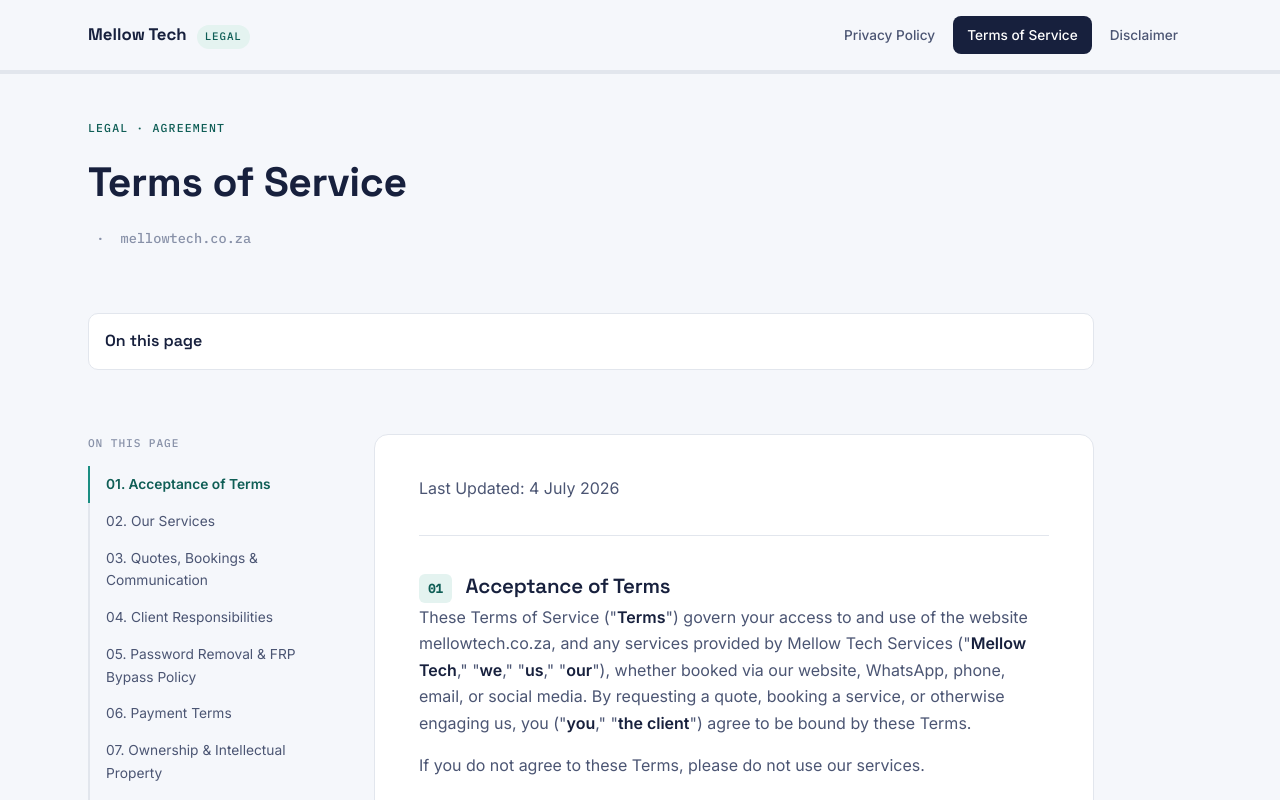
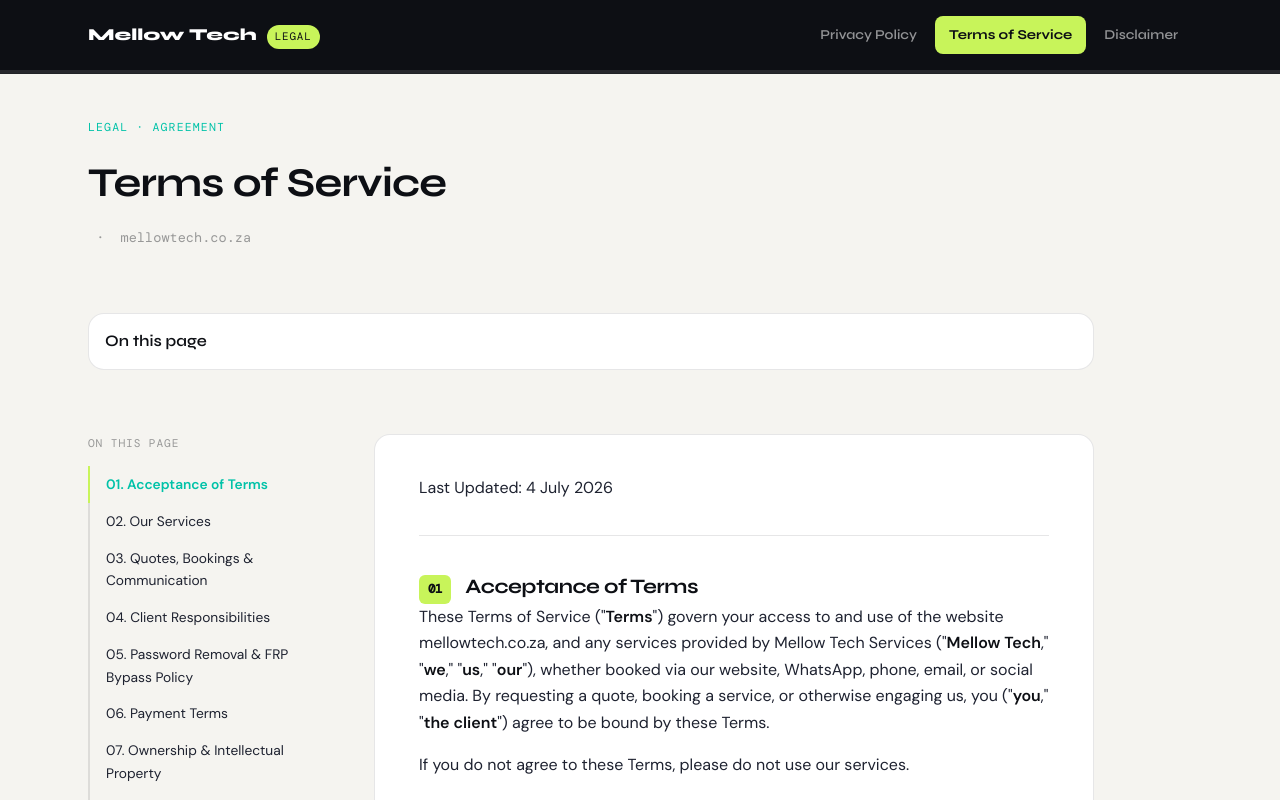
Before and after one commit to TOO-MELLOW/MellowFied, a plain HTML site: page mellowtech-terms-of-service.html in a window 1280 px wide. Shown: the top 800 px of the page. Drawn offline with nearby package versions, Linux system fonts and the light colour scheme.

```diff
--- a/mellowtech-terms-of-service.html
+++ b/mellowtech-terms-of-service.html
@@ -8,180 +8,184 @@
 <meta name="robots" content="noindex">
 <link rel="preconnect" href="https://fonts.googleapis.com">
 <link rel="preconnect" href="https://fonts.gstatic.com" crossorigin>
-<link href="https://fonts.googleapis.com/css2?family=Space+Grotesk:wght@500;600;700&family=Inter:wght@400;500;600&family=IBM+Plex+Mono:wght@500&display=swap" rel="stylesheet">
+<link href="https://fonts.googleapis.com/css2?family=Syne:wght@600;700;800&family=DM+Sans:ital,wght@0,400;0,500;0,600;1,400&family=DM+Mono:wght@400;500&display=swap" rel="stylesheet">
 <style>
-:root{
-  --bg:#F5F7FB;
-  --surface:#FFFFFF;
-  --ink:#17203D;
-  --ink-soft:#4B5573;
-  --ink-faint:#8891A8;
-  --accent:#1B8E82;
-  --accent-ink:#0F5E56;
-  --accent-soft:#E4F3F0;
-  --line:#E2E6ED;
-  --flag:#B4610F;
-  --flag-soft:#FBEEDF;
-  --radius:10px;
-  --maxw:1160px;
+:root {
+  --bg: #f5f4f0;
+  --surface: #ffffff;
+  --ink: #0d0f14;
+  --ink-soft: #1e2230;
+  --ink-faint: rgba(13,15,20,0.4);
+  --accent: #00c2a8;
+  --accent-ink: #009e8a;
+  --accent-soft: rgba(0,194,168,0.1);
+  --line: rgba(13,15,20,0.1);
+  --lime: #c8f45a;
+  --lime-dark: #a8d43a;
+  --flag: #B4610F;
+  --flag-soft: #FBEEDF;
+  --radius: 16px;
+  --maxw: 1160px;
 }
-*{box-sizing:border-box;}
-html{scroll-behavior:smooth;}
-body{
-  margin:0;
-  background:var(--bg);
-  color:var(--ink-soft);
-  font-family:'Inter',system-ui,-apple-system,sans-serif;
-  font-size:16px;
-  line-height:1.65;
-  -webkit-font-smoothing:antialiased;
+*, *::before, *::after { box-sizing: border-box; }
+html { scroll-behavior: smooth; }
+body {
+  margin: 0;
+  background: var(--bg);
+  color: var(--ink-soft);
+  font-family: 'DM Sans', system-ui, sans-serif;
+  font-size: 16px;
+  line-height: 1.65;
+  -webkit-font-smoothing: antialiased;
 }
-h1,h2,h3{
-  font-family:'Space Grotesk',system-ui,sans-serif;
-  color:var(--ink);
-  margin:0;
-  letter-spacing:-0.01em;
+h1, h2, h3 {
+  font-family: 'Syne', system-ui, sans-serif;
+  color: var(--ink);
+  margin: 0;
+  letter-spacing: -0.02em;
 }
-a{color:var(--accent-ink);text-decoration-color:var(--accent);text-underline-offset:2px;}
-a:hover{color:var(--accent);}
-.mono{font-family:'IBM Plex Mono',monospace;}
+a { color: var(--accent); text-decoration-color: var(--accent); text-underline-offset: 2px; }
+a:hover { color: var(--accent-ink); }
+.mono { font-family: 'DM Mono', monospace; }
 
 /* ---------- top bar ---------- */
-.topbar{
-  position:sticky; top:0; z-index:50;
-  background:rgba(245,247,251,0.92);
-  backdrop-filter:blur(8px);
-  border-bottom:1px solid var(--line);
+.topbar {
+  position: sticky; top: 0; z-index: 50;
+  background: var(--ink);
+  border-bottom: 1px solid rgba(255,255,255,0.08);
 }
-.topbar-inner{
-  max-width:var(--maxw); margin:0 auto;
-  display:flex; align-items:center; justify-content:space-between;
-  padding:16px 28px;
-  gap:20px;
+.topbar-inner {
+  max-width: var(--maxw); margin: 0 auto;
+  display: flex; align-items: center; justify-content: space-between;
+  padding: 16px 28px;
+  gap: 20px;
 }
-.brand{display:flex; align-items:baseline; gap:10px; text-decoration:none;}
-.brand-mark{
-  font-family:'Space Grotesk',sans-serif; font-weight:700; font-size:1.05rem;
-  color:var(--ink);
+.brand { display: flex; align-items: baseline; gap: 10px; text-decoration: none; }
+.brand-mark {
+  font-family: 'Syne', sans-serif; font-weight: 800; font-size: 1.05rem;
+  color: #ffffff;
 }
-.brand-tag{
-  font-family:'IBM Plex Mono',monospace; font-size:0.68rem; letter-spacing:0.08em;
-  color:var(--accent-ink); background:var(--accent-soft);
-  padding:3px 8px; border-radius:20px; text-transform:uppercase;
+.brand-tag {
+  font-family: 'DM Mono', monospace; font-size: 0.68rem; letter-spacing: 0.08em;
+  color: var(--ink); background: var(--lime);
+  padding: 3px 8px; border-radius: 20px; text-transform: uppercase;
 }
-.doc-tabs{display:flex; gap:4px; flex-wrap:wrap;}
-.doc-tabs a{
-  font-size:0.85rem; font-weight:500; color:var(--ink-soft);
-  text-decoration:none; padding:8px 14px; border-radius:8px;
-  transition:background .15s, color .15s;
-  white-space:nowrap;
+.doc-tabs { display: flex; gap: 4px; flex-wrap: wrap; }
+.doc-tabs a {
+  font-size: 0.85rem; font-weight: 500; color: rgba(255,255,255,0.55);
+  font-family: 'Syne', sans-serif;
+  text-decoration: none; padding: 8px 14px; border-radius: 8px;
+  transition: background .15s, color .15s;
+  white-space: nowrap;
 }
-.doc-tabs a:hover{background:var(--accent-soft); color:var(--accent-ink);}
-.doc-tabs a.active{background:var(--ink); color:#fff;}
-.progress{height:3px; background:var(--line);}
-.progress-bar{height:100%; width:0%; background:var(--accent); transition:width .1s linear;}
+.doc-tabs a:hover { background: rgba(255,255,255,0.08); color: #fff; }
+.doc-tabs a.active { background: var(--lime); color: var(--ink); font-weight: 700; }
+.progress { height: 3px; background: rgba(255,255,255,0.1); }
+.progress-bar { height: 100%; width: 0%; background: var(--lime); transition: width .1s linear; }
 
 /* ---------- layout ---------- */
-.wrap{max-width:var(--maxw); margin:0 auto; padding:0 28px;}
-.layout{
-  display:grid; grid-template-columns:230px minmax(0,720px); gap:56px;
-  padding:44px 0 90px;
-  align-items:start;
+.wrap { max-width: var(--maxw); margin: 0 auto; padding: 0 28px; }
+.layout {
+  display: grid; grid-template-columns: 230px minmax(0, 720px); gap: 56px;
+  padding: 44px 0 90px;
+  align-items: start;
 }
-@media (max-width:860px){
-  .layout{grid-template-columns:1fr; padding:28px 0 60px;}
-  .toc-desktop{display:none;}
+@media (max-width: 860px) {
+  .layout { grid-template-columns: 1fr; padding: 28px 0 60px; }
+  .toc-desktop { display: none; }
 }
 
 /* ---------- hero ---------- */
-.doc-hero{grid-column:1/-1; padding-bottom:8px;}
-.eyebrow{
-  font-family:'IBM Plex Mono',monospace; font-size:0.72rem; letter-spacing:0.1em;
-  text-transform:uppercase; color:var(--accent-ink); margin-bottom:12px; display:block;
+.doc-hero { grid-column: 1/-1; padding-bottom: 8px; }
+.eyebrow {
+  font-family: 'DM Mono', monospace; font-size: 0.72rem; letter-spacing: 0.1em;
+  text-transform: uppercase; color: var(--accent); margin-bottom: 12px; display: block;
 }
-h1.doc-title{font-size:clamp(1.9rem,3.2vw,2.6rem); font-weight:700; margin-bottom:10px;}
-.doc-meta{font-size:0.85rem; color:var(--ink-faint); font-family:'IBM Plex Mono',monospace;}
+h1.doc-title { font-size: clamp(1.9rem, 3.2vw, 2.6rem); font-weight: 700; margin-bottom: 10px; }
+.doc-meta { font-size: 0.85rem; color: var(--ink-faint); font-family: 'DM Mono', monospace; }
 
 /* ---------- toc ---------- */
-.toc-desktop{position:sticky; top:92px;}
-.toc-label{
-  font-family:'IBM Plex Mono',monospace; font-size:0.7rem; letter-spacing:0.08em;
-  text-transform:uppercase; color:var(--ink-faint); margin-bottom:14px; display:block;
+.toc-desktop { position: sticky; top: 76px; }
+.toc-label {
+  font-family: 'DM Mono', monospace; font-size: 0.7rem; letter-spacing: 0.08em;
+  text-transform: uppercase; color: var(--ink-faint); margin-bottom: 14px; display: block;
 }
-.toc-desktop ul{list-style:none; margin:0; padding:0; border-left:2px solid var(--line);}
-.toc-desktop li{margin:0;}
-.toc-desktop a{
-  display:block; padding:7px 0 7px 16px; margin-left:-2px; border-left:2px solid transparent;
-  font-size:0.86rem; color:var(--ink-soft); text-decoration:none;
-  transition:color .15s, border-color .15s;
+.toc-desktop ul { list-style: none; margin: 0; padding: 0; border-left: 2px solid var(--line); }
+.toc-desktop li { margin: 0; }
+.toc-desktop a {
+  display: block; padding: 7px 0 7px 16px; margin-left: -2px; border-left: 2px solid transparent;
+  font-size: 0.86rem; color: var(--ink-soft); text-decoration: none;
+  transition: color .15s, border-color .15s;
 }
-.toc-desktop a:hover{color:var(--accent-ink);}
-.toc-desktop a.active{color:var(--accent-ink); border-left-color:var(--accent); font-weight:600;}
+.toc-desktop a:hover { color: var(--accent); }
+.toc-desktop a.active { color: var(--accent); border-left-color: var(--lime); font-weight: 600; }
 
-.toc-mobile{grid-column:1/-1; margin-bottom:8px;}
-.toc-mobile summary{
-  cursor:pointer; font-family:'Space Grotesk',sans-serif; font-weight:600;
-  padding:14px 16px; background:var(--surface); border:1px solid var(--line);
-  border-radius:var(--radius); color:var(--ink); list-style:none;
+.toc-mobile { grid-column: 1/-1; margin-bottom: 8px; }
+.toc-mobile summary {
+  cursor: pointer; font-family: 'Syne', sans-serif; font-weight: 600;
+  padding: 14px 16px; background: var(--surface); border: 1px solid var(--line);
+  border-radius: var(--radius); color: var(--ink); list-style: none;
 }
-.toc-mobile summary::-webkit-details-marker{display:none;}
-.toc-mobile[open] summary{border-radius:var(--radius) var(--radius) 0 0;}
-.toc-mobile ul{
-  list-style:none; margin:0; padding:8px; background:var(--surface);
-  border:1px solid var(--line); border-top:none; border-radius:0 0 var(--radius) var(--radius);
+.toc-mobile summary::-webkit-details-marker { display: none; }
+.toc-mobile[open] summary { border-radius: var(--radius) var(--radius) 0 0; }
+.toc-mobile ul {
+  list-style: none; margin: 0; padding: 8px; background: var(--surface);
+  border: 1px solid var(--line); border-top: none; border-radius: 0 0 var(--radius) var(--radius);
 }
-.toc-mobile a{display:block; padding:8px 10px; font-size:0.9rem; color:var(--ink-soft); text-decoration:none; border-radius:6px;}
-.toc-mobile a:hover{background:var(--accent-soft);}
+.toc-mobile a { display: block; padding: 8px 10px; font-size: 0.9rem; color: var(--ink-soft); text-decoration: none; border-radius: 6px; }
+.toc-mobile a:hover { background: var(--accent-soft); color: var(--accent); }
 
 /* ---------- content ---------- */
-.content{background:var(--surface); border:1px solid var(--line); border-radius:14px; padding:40px 44px;}
-@media (max-width:640px){.content{padding:26px 22px;}}
+.content { background: var(--surface); border: 1px solid var(--line); border-radius: var(--radius); padding: 40px 44px; }
+@media (max-width: 640px) { .content { padding: 26px 22px; } }
 
-.content h2{
-  display:flex; align-items:baseline; gap:14px;
-  font-size:1.28rem; font-weight:600;
-  padding-top:34px; margin-top:34px; border-top:1px solid var(--line);
-  scroll-margin-top:90px;
+.content h2 {
+  display: flex; align-items: baseline; gap: 14px;
+  font-size: 1.28rem; font-weight: 700;
+  padding-top: 34px; margin-top: 34px; border-top: 1px solid var(--line);
+  scroll-margin-top: 90px;
 }
-.content > h2:first-child{margin-top:0; padding-top:0; border-top:none;}
-.content h2 .num{
-  font-family:'IBM Plex Mono',monospace; font-size:0.78rem; font-weight:600;
-  color:var(--accent-ink); background:var(--accent-soft);
-  border-radius:6px; padding:4px 9px; flex-shrink:0;
+.content > h2:first-child { margin-top: 0; padding-top: 0; border-top: none; }
+.content h2 .num {
+  font-family: 'DM Mono', monospace; font-size: 0.78rem; font-weight: 600;
+  color: var(--ink); background: var(--lime);
+  border-radius: 6px; padding: 4px 9px; flex-shrink: 0;
 }
-.content p{margin:0 0 16px;}
-.content ul,.content ol{margin:0 0 16px; padding-left:22px;}
-.content li{margin-bottom:6px;}
-.content strong{color:var(--ink); font-weight:600;}
-.content table{
-  width:100%; border-collapse:collapse; margin:18px 0 22px; font-size:0.92rem;
+.content p { margin: 0 0 16px; }
+.content ul, .content ol { margin: 0 0 16px; padding-left: 22px; }
+.content li { margin-bottom: 6px; }
+.content strong { color: var(--ink); font-weight: 600; }
+.content table {
+  width: 100%; border-collapse: collapse; margin: 18px 0 22px; font-size: 0.92rem;
 }
-.content th,.content td{
-  border:1px solid var(--line); padding:10px 12px; text-align:left; vertical-align:top;
+.content th, .content td {
+  border: 1px solid var(--line); padding: 10px 12px; text-align: left; vertical-align: top;
 }
-.content th{background:var(--accent-soft); color:var(--accent-ink); font-family:'IBM Plex Mono',monospace; font-size:0.78rem; text-transform:uppercase; letter-spacing:0.03em;}
-
-.todo{
-  background:var(--flag-soft); color:var(--flag); font-weight:600;
-  padding:2px 7px; border-radius:5px; font-size:0.94em;
-  border-bottom:1px dashed var(--flag);
+.content th {
+  background: var(--lime); color: var(--ink); font-family: 'DM Mono', monospace;
+  font-size: 0.78rem; text-transform: uppercase; letter-spacing: 0.03em;
+}
+.todo {
+  background: var(--flag-soft); color: var(--flag); font-weight: 600;
+  padding: 2px 7px; border-radius: 5px; font-size: 0.94em;
+  border-bottom: 1px dashed var(--flag);
 }
 
 /* ---------- footer ---------- */
-.doc-footer{
-  margin-top:36px; padding:26px 0 50px; border-top:1px solid var(--line);
-  display:flex; flex-wrap:wrap; justify-content:space-between; gap:20px;
-  font-size:0.86rem; color:var(--ink-faint);
+.doc-footer {
+  margin-top: 36px; padding: 26px 0 50px; border-top: 1px solid var(--line);
+  display: flex; flex-wrap: wrap; justify-content: space-between; gap: 20px;
+  font-size: 0.86rem; color: var(--ink-faint);
 }
-.doc-footer .col{max-width:360px;}
-.doc-footer strong{color:var(--ink-soft); display:block; margin-bottom:6px; font-family:'Space Grotesk',sans-serif;}
-.doc-footer nav a{margin-right:14px; color:var(--ink-soft);}
-.back-home{
-  display:inline-flex; align-items:center; gap:6px; margin-top:10px;
-  font-size:0.85rem; font-weight:600; color:var(--accent-ink); text-decoration:none;
+.doc-footer .col { max-width: 360px; }
+.doc-footer strong { color: var(--ink-soft); display: block; margin-bottom: 6px; font-family: 'Syne', sans-serif; }
+.doc-footer nav a { margin-right: 14px; color: var(--ink-soft); }
+.back-home {
+  display: inline-flex; align-items: center; gap: 6px; margin-top: 10px;
+  font-size: 0.85rem; font-weight: 700; color: var(--accent); text-decoration: none;
+  font-family: 'Syne', sans-serif;
 }
-.back-home:hover{color:var(--accent);}
-
+.back-home:hover { color: var(--accent-ink); }
 </style>
 </head>
 <body>
@@ -207,7 +211,7 @@
     <div class="doc-hero">
       <span class="eyebrow">Legal · Agreement</span>
       <h1 class="doc-title">Terms of Service</h1>
-      <div class="doc-meta"> &nbsp;·&nbsp; mellowtech.co.za</div>
+      <div class="doc-meta">&nbsp;·&nbsp; mellowtech.co.za</div>
     </div>
 
     <details class="toc-mobile">
@@ -254,9 +258,11 @@
 
     <main class="content">
       <p>Last Updated: 4 July 2026</p>
+
       <h2 id="1-acceptance-of-terms"><span class="num">01</span><span class="title">Acceptance of Terms</span></h2>
       <p>These Terms of Service ("<strong>Terms</strong>") govern your access to and use of the website mellowtech.co.za, and any services provided by Mellow Tech Services ("<strong>Mellow Tech</strong>," "<strong>we</strong>," "<strong>us</strong>," "<strong>our</strong>"), whether booked via our website, WhatsApp, phone, email, or social media. By requesting a quote, booking a service, or otherwise engaging us, you ("<strong>you</strong>," "<strong>the client</strong>") agree to be bound by these Terms.</p>
       <p>If you do not agree to these Terms, please do not use our services.</p>
+
       <h2 id="2-our-services"><span class="num">02</span><span class="title">Our Services</span></h2>
       <p>Mellow Tech provides technology and creative support services, including but not limited to:</p>
       <ul>
@@ -272,12 +278,14 @@
         <li>Password removal and FRP (Factory Reset Protection) bypass services</li>
       </ul>
       <p>Specific inclusions, exclusions, and pricing for each service are confirmed with you individually before work begins, whether via written quote, WhatsApp message, or invoice.</p>
+
       <h2 id="3-quotes-bookings-communication"><span class="num">03</span><span class="title">Quotes, Bookings &amp; Communication</span></h2>
       <ul>
         <li>Quotes are provided based on the information you give us. If the actual scope of work differs materially once we begin (e.g., additional faults discovered during troubleshooting), we will inform you before proceeding and may issue a revised quote.</li>
         <li>Bookings are typically arranged via our website contact form or WhatsApp (+27 72 046 5993).</li>
         <li>We aim to respond to enquiries within a few hours during business hours (Monday–Saturday, 8am–7pm) and to complete most jobs within 24 hours, though this is a target rather than a guarantee. Turnaround times may vary depending on job complexity, part/software availability, or circumstances outside our control.</li>
       </ul>
+
       <h2 id="4-client-responsibilities"><span class="num">04</span><span class="title">Client Responsibilities</span></h2>
       <p>By engaging our services, you confirm and agree that you will:</p>
       <ul>
@@ -288,6 +296,7 @@
         <li>For assignment assistance, remain solely responsible for ensuring that any formatting, structuring, or proofreading support you receive complies with your educational institution's academic integrity and originality policies. Mellow Tech provides assistance with presentation and structure, not ghost-written or plagiarised academic content, and does not guarantee any particular grade or academic outcome;</li>
         <li>Make timeous payment in accordance with Section 6.</li>
       </ul>
+
       <h2 id="5-password-removal-frp-bypass-policy"><span class="num">05</span><span class="title">Password Removal &amp; FRP Bypass Policy</span></h2>
       <p>Because device-unlocking services carry a risk of misuse (e.g., unlocking lost or stolen devices), Mellow Tech applies the following safeguards:</p>
       <ul>
@@ -295,12 +304,14 @@
         <li>We will not knowingly unlock a device reported as lost, stolen, or blacklisted, and reserve the right to refuse service, retain the device, or report the matter to the South African Police Service if we reasonably suspect a device is not lawfully owned by the person requesting the service.</li>
         <li>By requesting this service, you warrant that you are the lawful owner of the device, or have the express authorisation of the lawful owner, and you indemnify Mellow Tech against any claim, loss, or liability arising from a breach of this warranty.</li>
       </ul>
+
       <h2 id="6-payment-terms"><span class="num">06</span><span class="title">Payment Terms</span></h2>
       <ul>
         <li>Pricing is transparent and confirmed with you before work begins, as reflected on our website or in your individual quote.</li>
         <li>For larger jobs (e.g., web development, business digital setup), we may require a deposit before starting, with the balance due on completion or delivery.</li>
         <li>Design files, website source files, or completed CVs/documents will only be released or published once payment has been received in full, unless otherwise agreed in writing.</li>
       </ul>
+
       <h2 id="7-ownership-intellectual-property"><span class="num">07</span><span class="title">Ownership &amp; Intellectual Property</span></h2>
       <ul>
         <li>Once full payment has been received, ownership of the final deliverable (e.g., logo, website files, CV document) transfers to you, the client.</li>
@@ -308,12 +319,14 @@
         <li>Mellow Tech retains the right to showcase completed work (e.g., graphic design, websites) in its portfolio, website, or social media for promotional purposes, unless you request otherwise in writing (for example, where confidentiality is required).</li>
         <li>Any third-party assets used in a project (stock photos, fonts, plugins, licensed software) remain subject to their own licensing terms, and it is your responsibility to maintain any ongoing licences after project handover where applicable.</li>
       </ul>
+
       <h2 id="8-data-device-disclaimer"><span class="num">08</span><span class="title">Data &amp; Device Disclaimer</span></h2>
       <ul>
         <li><strong>You are responsible for backing up your own data before any device is handed over to us</strong> for repair, troubleshooting, installation, or unlocking services.</li>
         <li>While we take reasonable care, Mellow Tech is not liable for data loss, corruption, or the discovery of pre-existing hardware/software faults that occur during diagnosis or repair, except where caused by our gross negligence.</li>
         <li>We recommend removing or disabling any sensitive personal accounts not required for the job wherever practically possible.</li>
       </ul>
+
       <h2 id="9-satisfaction-guarantee-warranty"><span class="num">09</span><span class="title">Satisfaction Guarantee &amp; Warranty</span></h2>
       <p>Our "Satisfaction Guaranteed" commitment means:</p>
       <ul>
@@ -321,6 +334,7 @@
         <li>This guarantee does not cover new issues, damage caused after the device leaves our care, user-caused faults, or hardware failures unrelated to the original job.</li>
         <li>For design and development work, we offer a reasonable number of revisions (as agreed per project) prior to final delivery; requests for substantial new work beyond the agreed scope may be quoted separately.</li>
       </ul>
+
       <h2 id="10-limitation-of-liability"><span class="num">10</span><span class="title">Limitation of Liability</span></h2>
       <p>To the maximum extent permitted by South African law:</p>
       <ul>
@@ -328,33 +342,39 @@
         <li>We are not liable for indirect, incidental, or consequential loss, including loss of profits, loss of data, or business interruption, except where such exclusion is not permitted by law (including the Consumer Protection Act 68 of 2008, where applicable).</li>
         <li>Nothing in these Terms limits liability for death, personal injury, or fraud caused by our gross negligence or wilful misconduct.</li>
       </ul>
+
       <h2 id="11-cancellations-refunds"><span class="num">11</span><span class="title">Cancellations &amp; Refunds</span></h2>
       <ul>
         <li>You may cancel a booking before work begins without charge, unless a non-refundable deposit was agreed in advance for that service.</li>
         <li>Once work has commenced, you will be liable for payment for work already completed or costs already incurred (e.g., software licence purchased on your behalf).</li>
         <li>Refunds, where due, will be processed within a reasonable time using the original payment method where possible.</li>
       </ul>
+
       <h2 id="12-third-party-software-services"><span class="num">12</span><span class="title">Third-Party Software &amp; Services</span></h2>
       <p>Some services involve installing or activating third-party software (e.g., Microsoft Windows, Microsoft Office). Mellow Tech is not the manufacturer of this software and is not responsible for defects, bugs, or support issues arising from the third-party software itself once correctly installed — these fall under the relevant software provider's own terms and support channels.</p>
+
       <h2 id="13-governing-law-disputes"><span class="num">13</span><span class="title">Governing Law &amp; Disputes</span></h2>
       <p>These Terms are governed by the laws of the Republic of South Africa. Any dispute arising from these Terms or our services will first be addressed through good-faith direct engagement between the parties, and if unresolved, may be referred to mediation or the applicable South African courts or consumer protection body.</p>
+
       <h2 id="14-changes-to-these-terms"><span class="num">14</span><span class="title">Changes to These Terms</span></h2>
       <p>We may update these Terms from time to time. The version in effect at the time you book a service will apply to that booking. Continued use of our services after changes take effect constitutes acceptance of the revised Terms.</p>
+
       <h2 id="15-contact-us"><span class="num">15</span><span class="title">Contact Us</span></h2>
-<p>📧 <span class="todo">info@mellowtech.co.za</span>
-📱 +27 72 046 5993
+      <p>📧 <span class="todo">info@mellowtech.co.za</span><br>
+      📱 +27 72 046 5993<br>
       📍 <span class="todo">Limpopo, Polokwane, Kalkspruit</span></p>
 
       <div class="doc-footer">
         <div class="col">
           <strong>Mellow Tech Services</strong>
-
           <a class="back-home" href="https://mellowtech.co.za">&larr; Back to mellowtech.co.za</a>
         </div>
         <div class="col">
           <strong>Related documents</strong>
-          <nav><a href="mellowtech-privacy-policy.html">Privacy Policy</a>
-<a href="mellowtech-disclaimer.html">Disclaimer</a></nav>
+          <nav>
+            <a href="mellowtech-privacy-policy.html">Privacy Policy</a>
+            <a href="mellowtech-disclaimer.html">Disclaimer</a>
+          </nav>
         </div>
       </div>
     </main>
@@ -363,26 +383,22 @@
 </div>
 
 <script>
-  // scroll progress
   const bar = document.getElementById('progressBar');
-  function updateProgress(){
+  function updateProgress() {
     const h = document.documentElement;
     const scrolled = (h.scrollTop) / (h.scrollHeight - h.clientHeight) * 100;
     bar.style.width = (isNaN(scrolled) ? 0 : scrolled) + '%';
   }
-  document.addEventListener('scroll', updateProgress, {passive:true});
+  document.addEventListener('scroll', updateProgress, { passive: true });
   updateProgress();
 
-  // scrollspy for TOC
   const sections = Array.from(document.querySelectorAll('.content h2[id]'));
   const tocLinks = Array.from(document.querySelectorAll('.toc-desktop a, .toc-mobile a'));
-  function setActive(id){
+  function setActive(id) {
     tocLinks.forEach(a => a.classList.toggle('active', a.dataset.target === id));
   }
   const observer = new IntersectionObserver((entries) => {
-    entries.forEach(entry => {
-      if(entry.isIntersecting){ setActive(entry.target.id); }
-    });
+    entries.forEach(entry => { if (entry.isIntersecting) { setActive(entry.target.id); } });
   }, { rootMargin: '-15% 0px -70% 0px', threshold: 0 });
   sections.forEach(s => observer.observe(s));
 </script>
```
Lines whose indentation alone changed are shown as unchanged.
